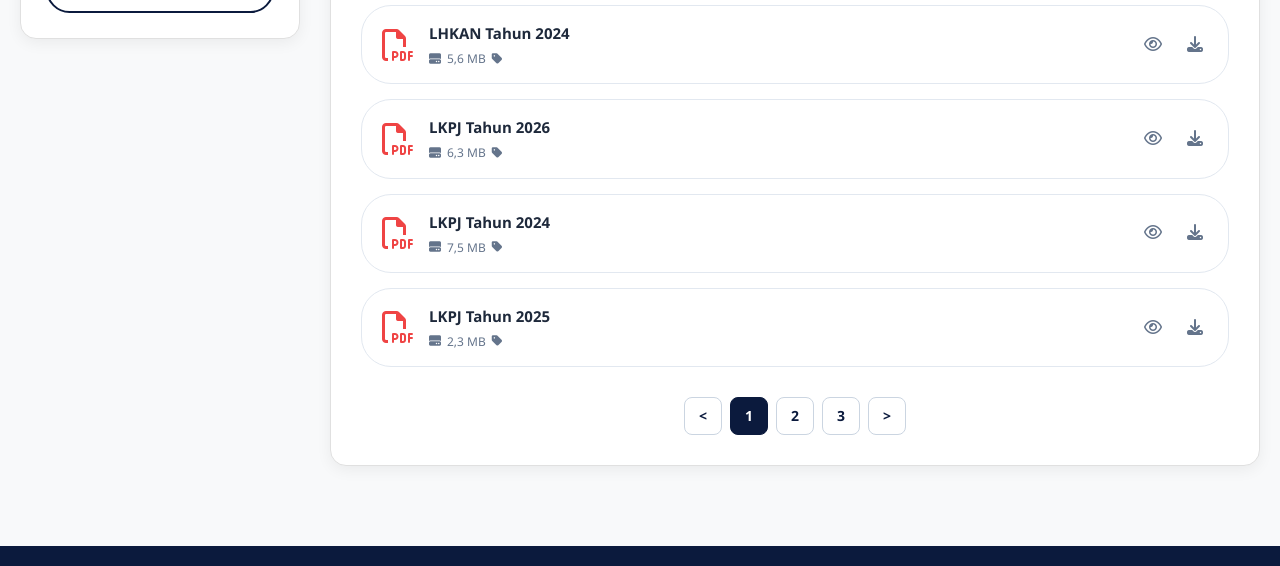
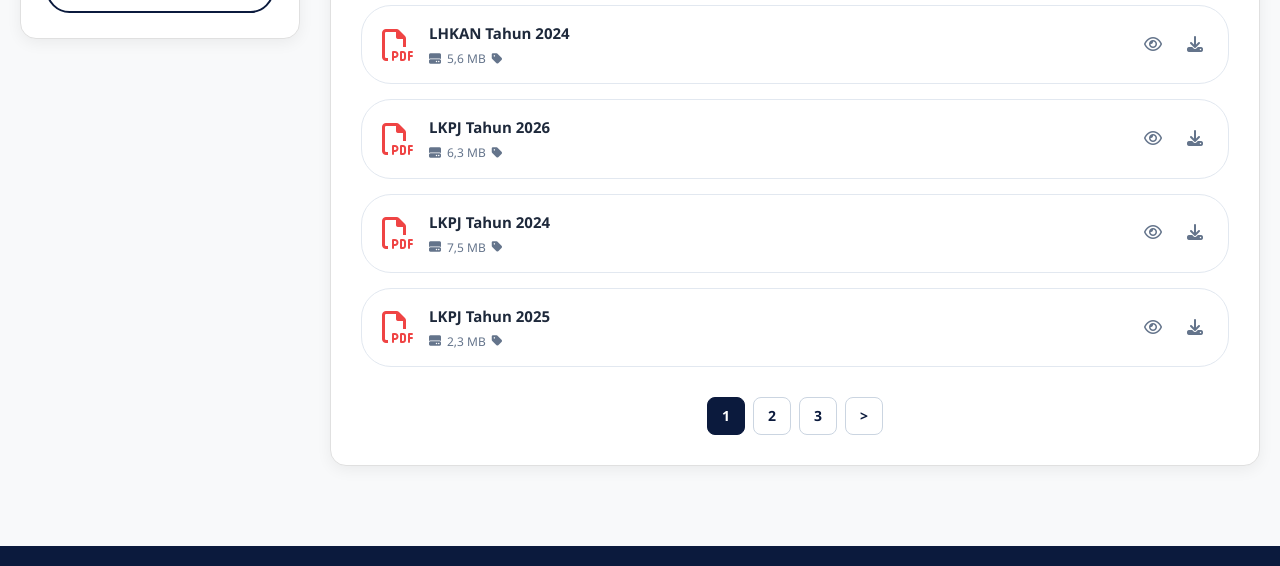
Before and after one commit to daniarayya/re-design, a plain HTML site: page dokumen-regulasi.html in a window 1280 px wide. Shown: the part 906-1472 px from the top of the page. Drawn offline with Linux system fonts and the light colour scheme.

Commit message:
Menyelaraskan tampilan footer navigation page selection

```diff
--- a/dokumen-regulasi.html
+++ b/dokumen-regulasi.html
@@ -164,7 +164,6 @@
                     </div>
 
                     <div class="pagination"> <!--  idk, yang buat pilih-pilih itu -->
-                        <a href="#" class="page-arrow">&lt;</a>
                         <a href="#" class="active">1</a>
                         <a href="#">2</a>
                         <a href="#">3</a>
```
